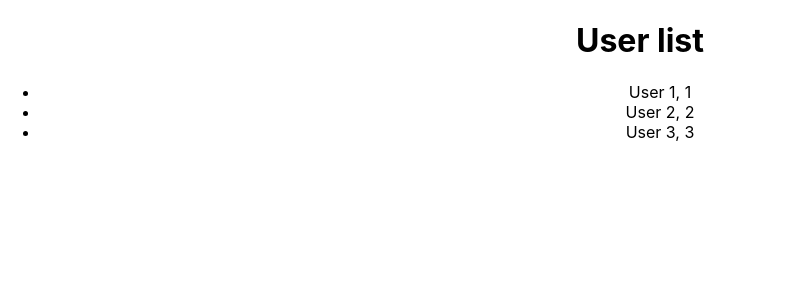
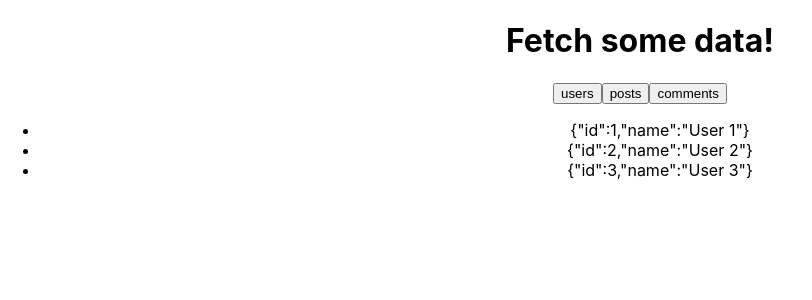
Before and after one commit to Nata25/react-exercise, a React (Create React App) app: page / in a window 1280 px wide. Shown: the top 300 px of the page, without its empty margins (0-812 px from the left). Built offline with nearby package versions, Linux system fonts and the light colour scheme; data requests are answered from the project's data file.

Commit message:
UserList => Generic DataDisplay component

```diff
--- a/public/db/db.json
+++ b/public/db/db.json
@@ -18,6 +18,11 @@
       "id": 1,
       "title": "json-server",
       "author": "typicode"
+    },
+    {
+      "id": 2,
+      "title": "json-server",
+      "author": "typicode"
     }
   ],
   "comments": [
--- a/src/App.js
+++ b/src/App.js
@@ -1,11 +1,11 @@
 import './App.css';
-import UserList from './components/UserList'
+import DataDisplay from './components/DataDisplay'
 
 function App() {
   return (
     <div className="App">
       <div>
-        <UserList />
+        <DataDisplay />
       </div>
     </div>
   );
--- /dev/null
+++ b/src/components/DataDisplay.jsx
@@ -0,0 +1,50 @@
+import React from 'react'
+import Fetcher from './Fetcher'
+
+const DataDisplay = () => {
+  const [data, setData] = React.useState(() => [])
+  const [activeUrl, setUrl] = React.useState('users')
+
+  const memoisedFetch = React.useCallback((url) => {
+    fetch(url)
+      .then(
+        response => {
+          return response.json()
+        }
+      )
+      .then(data => {
+        setData(data)
+      })
+      .catch(e => {
+        throw new Error(e)
+      })
+  }, [])
+
+  const useFetch = (url) => {
+    React.useEffect(() => {
+      memoisedFetch(url)
+    }, [url])
+  }
+
+  // component mounted
+  useFetch(`http://localhost:9000/${activeUrl}`)
+
+  const memoisedCallback = React.useCallback((url) => {
+    setUrl(url)
+  }, [])
+
+
+  return (
+    <div>
+      <h1>Fetch some data!</h1>
+      <Fetcher submitUrl={memoisedCallback}/>
+      <ul>
+        {data.map(user =>
+          <li key={user.id}>{JSON.stringify(user)}</li>
+        )}
+      </ul>
+    </div>
+  )
+}
+
+export default DataDisplay
--- /dev/null
+++ b/src/components/Fetcher.jsx
@@ -0,0 +1,13 @@
+import React from 'react'
+
+const Fetcher = ({ submitUrl }) => {
+  return (
+    <div>
+      <button onClick={() => submitUrl('users')}>users</button>
+      <button onClick={() => submitUrl('posts')}>posts</button>
+      <button onClick={() => submitUrl('comments')}>comments</button>
+    </div>
+  )
+}
+
+export default Fetcher
--- a/src/components/UserList.jsx
+++ /dev/null
@@ -1,46 +0,0 @@
-import React from 'react'
-
-const UserList = () => {
-  const [users, setUsers] = React.useState(() => [])
-
-  const memoisedFetch = React.useCallback(() => {
-    fetch(url)
-      .then(
-        response => {
-          // console.log(response)
-          return response.json()
-        }
-      )
-      .then(data => {
-        // console.log(data)
-        setUsers(data)
-      })
-      .catch(e => {
-        throw new Error(e)
-      })
-  }, [])
-
-  const useFetch = (url) => {
-    React.useEffect(() => {
-      memoisedFetch(url)
-    }, [url])
-  }
-
-  const url = 'http://localhost:9000/users'
-  // component mounted
-  useFetch(url)
-
-
-  return (
-    <div>
-      <h1>User list</h1>
-      <ul>
-        {users.map(user =>
-          <li key={user.id}>{user.name}, {user.id}</li>
-        )}
-      </ul>
-    </div>
-  )
-}
-
-export default UserList
```
